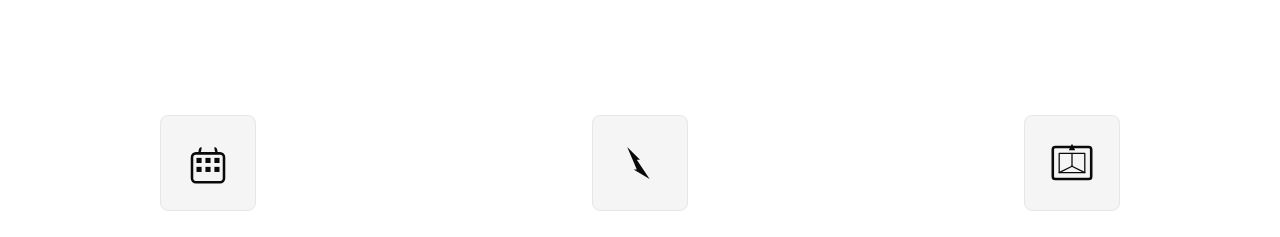
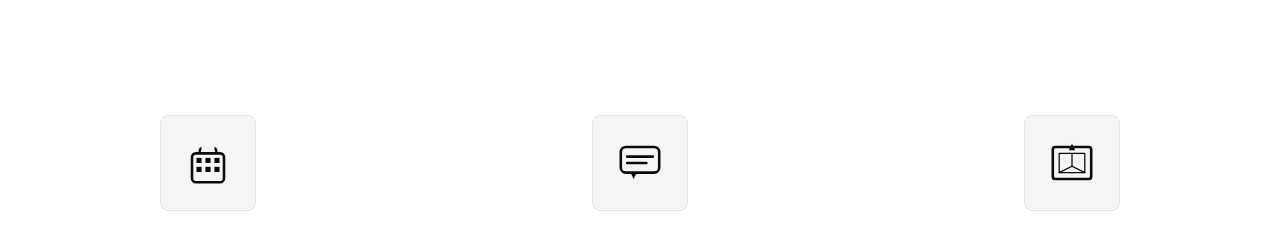
Before and after one commit to cabecaturbo/netiawebsite, a Next.js app: page / in a window 1280 px wide. Shown: the part 780-1017 px from the top of the page. Built offline with nearby package versions, Linux system fonts and the light colour scheme.

Commit message:
Replace lightning bolt with simple text bubble icon

```diff
--- a/components/Features.tsx
+++ b/components/Features.tsx
@@ -34,11 +34,17 @@ export const Features = () => {
         <svg viewBox="0 0 100 100" className="w-16 h-16">
           <defs>
             <style>{`
-              .bolt { fill: #0a0a0a; }
+              .bubble { fill: none; stroke: #0a0a0a; stroke-width: 4; stroke-linecap: round; stroke-linejoin: round; }
+              .bubble-tail { fill: #0a0a0a; }
             `}</style>
           </defs>
-          {/* Solid black lightning bolt */}
-          <path className="bolt" d="M30 25 L50 45 L45 45 L65 75 L40 60 L45 60 L30 25" />
+          {/* Speech bubble */}
+          <rect className="bubble" x="20" y="25" width="60" height="40" rx="8" />
+          {/* Speech bubble tail */}
+          <polygon className="bubble-tail" points="35,65 45,65 40,75" />
+          {/* Text lines */}
+          <line className="bubble" x1="30" y1="40" x2="70" y2="40" strokeWidth="2" />
+          <line className="bubble" x1="30" y1="50" x2="60" y2="50" strokeWidth="2" />
         </svg>
       )
     },
```
